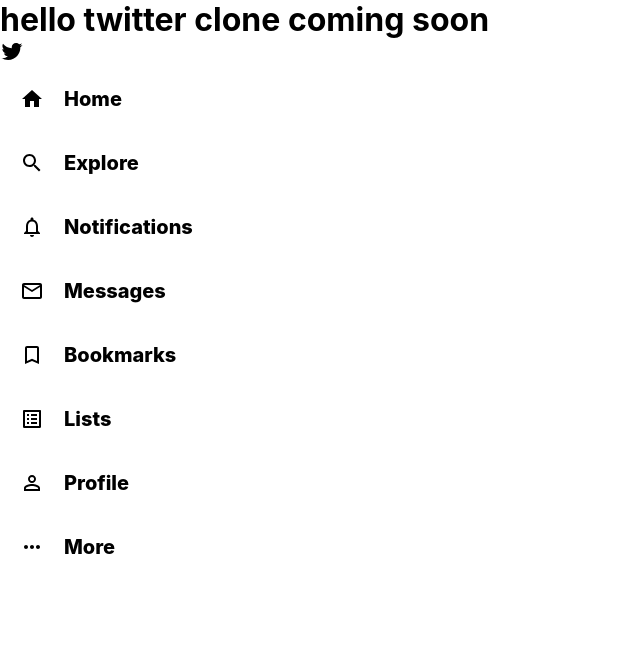
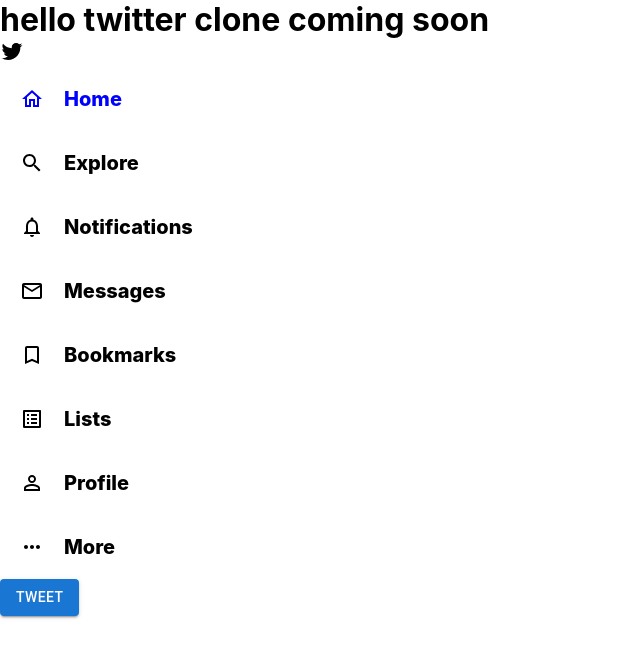
Before and after one commit to jaredmez/twitter-clone, a React (Create React App) app: page / in a window 1280 px wide. Shown: the top 658 px of the page, without its empty margins (0-640 px from the left). Built offline with nearby package versions, Linux system fonts and the light colour scheme.

Commit message:
working on sidebar component

```diff
--- a/src/Sidebar.js
+++ b/src/Sidebar.js
@@ -1,6 +1,6 @@
 import React from 'react'
 import "./Sidebar.css"
-import HomeIcon from '@mui/icons-material/Home';
+import HomeOutlinedIcon from '@mui/icons-material/HomeOutlined';
 import SearchIcon from '@mui/icons-material/Search';
 import NotificationsNoneIcon from '@mui/icons-material/NotificationsNone';
 import MailOutlineIcon from '@mui/icons-material/MailOutline';
@@ -10,14 +10,15 @@
 import MoreHorizIcon from '@mui/icons-material/MoreHoriz';
 import TwitterIcon from '@mui/icons-material/Twitter';
 import SidebarBtn from './SidebarBtn';
+import Button from '@mui/material/Button';
+
 
 function Sidebar() {
     return (
         <div className="sidebar">
-            {/* Twitter Icon */}
             <TwitterIcon />
 
-            <SidebarBtn text="Home" Icon={HomeIcon}/>
+            <SidebarBtn active text="Home" Icon={HomeOutlinedIcon}/>
             <SidebarBtn text="Explore" Icon={SearchIcon}/>
             <SidebarBtn text="Notifications" Icon={NotificationsNoneIcon}/>
             <SidebarBtn text="Messages" Icon={MailOutlineIcon}/>
@@ -25,13 +26,9 @@
             <SidebarBtn text="Lists" Icon={ListAltIcon}/>
             <SidebarBtn text="Profile" Icon={PersonOutlineIcon}/>
             <SidebarBtn text="More" Icon={MoreHorizIcon}/>
-            {/* SidebarOption */}
-            {/* SidebarOption */}
-            {/* SidebarOption */}
-            {/* SidebarOption */}
-            {/* SidebarOption */}
 
-            {/* Button -> tweet */}
+
+            <Button variant="contained">Tweet</Button>
 
         </div>
     )
--- a/src/SidebarBtn.css
+++ b/src/SidebarBtn.css
@@ -7,6 +7,7 @@
 .sidebarBtn:hover {
     background-color: rgba(15, 20, 25, 0.1);
     border-radius: 28px;
+    transition: background-color 200ms ease-out;
 }
 
 .sidebarBtn > .MuiSvgIcon-root {
@@ -14,7 +15,12 @@
 }
 
 .sidebarBtn h2 {
+
     font-weight: 800;
     font-size: 20px;
     margin-right: 20px;
 }
+
+.sidebarBtn--active {
+    color: blue;
+}
--- a/src/SidebarBtn.js
+++ b/src/SidebarBtn.js
@@ -1,9 +1,9 @@
 import React from 'react'
 import './SidebarBtn.css'
 
-function SidebarBtn({ text, Icon}) {
+function SidebarBtn({ active, text, Icon}) {
     return (
-        <div className='sidebarBtn'>
+        <div className={`sidebarBtn ${active && 'sidebarBtn--active'}`}>
             <Icon />
             <h2>{text}</h2>
 
```
